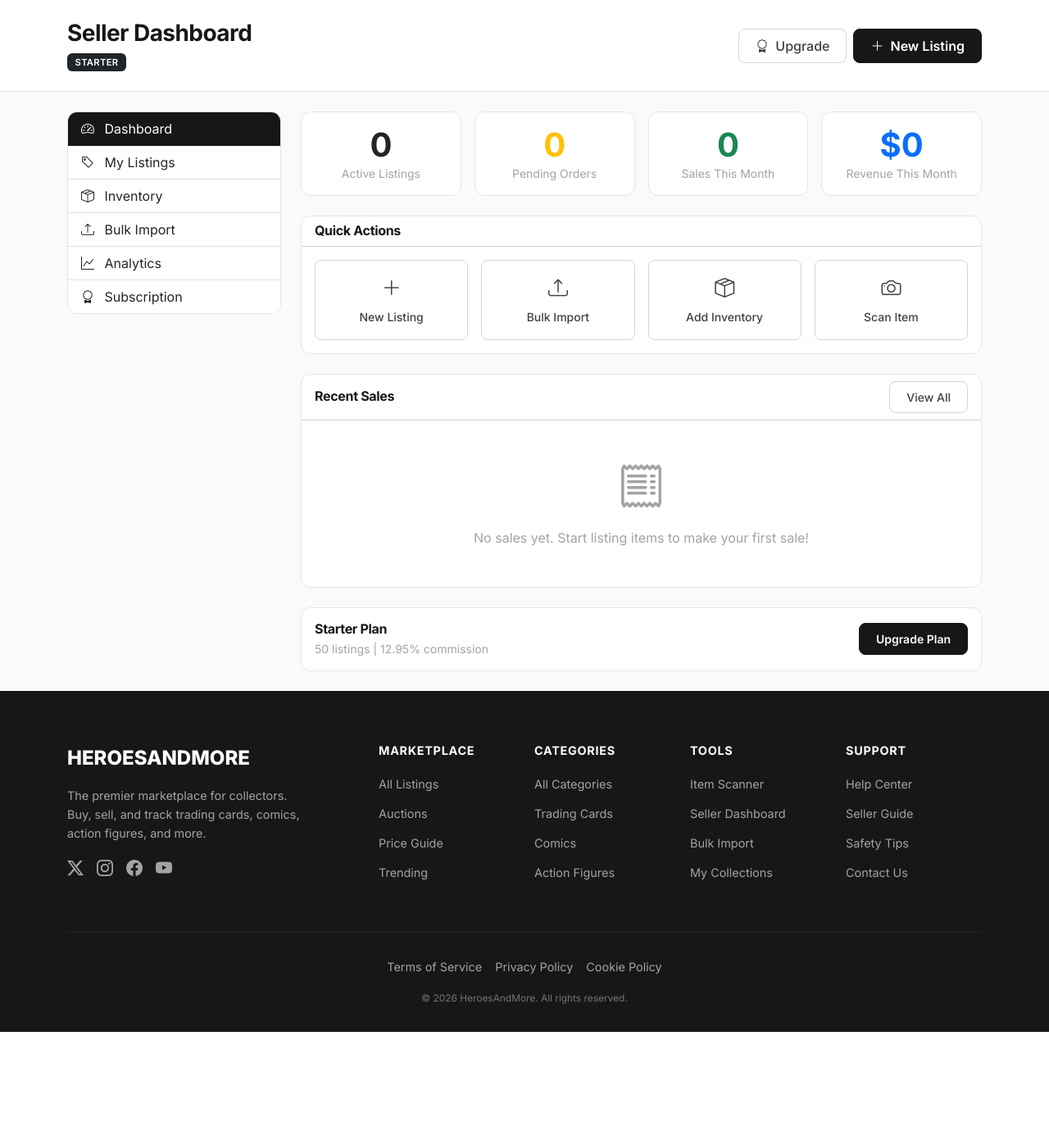
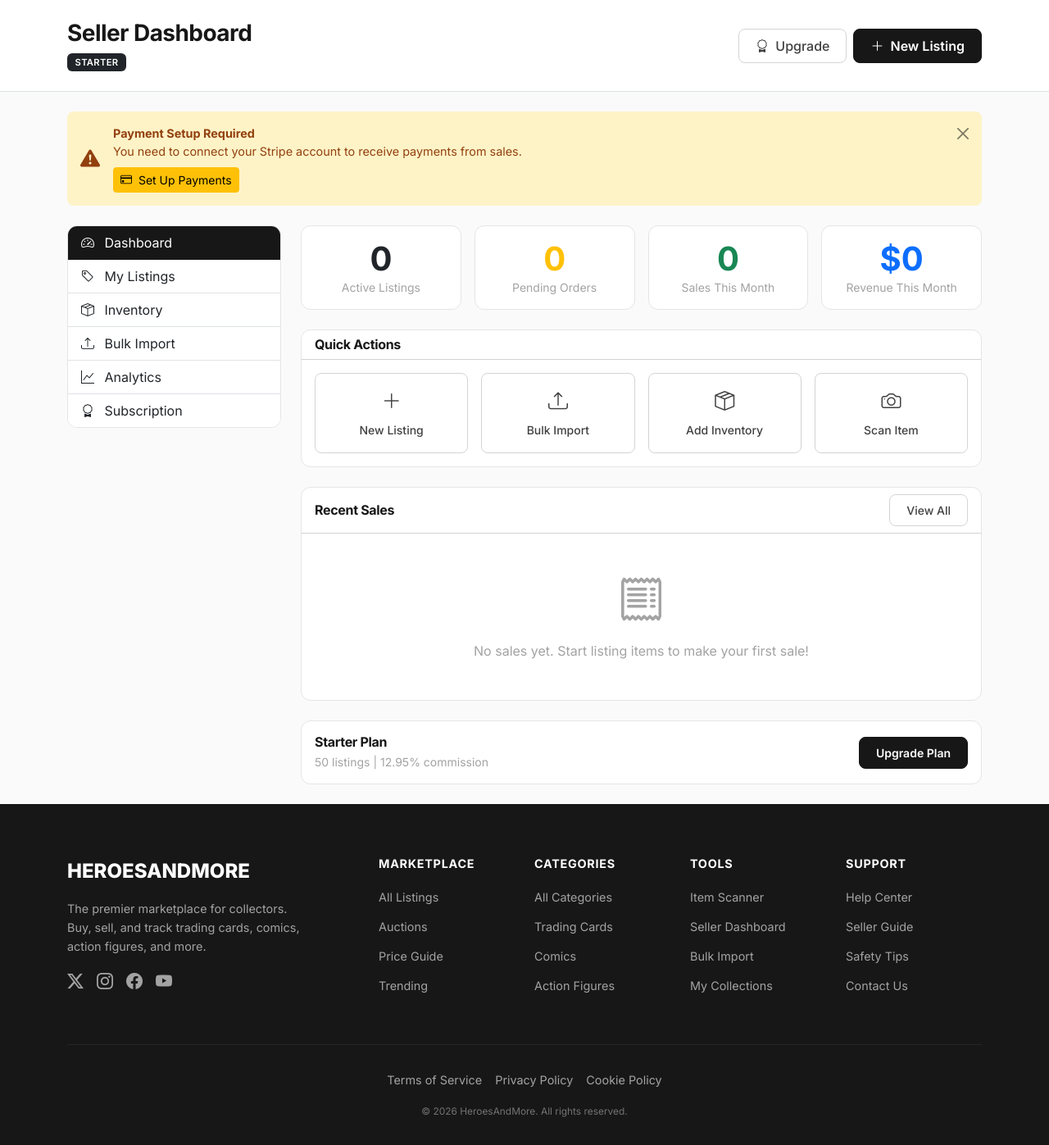
Before and after one commit to nadermx/heroesandmore, a Django app: page /seller/ in a window 1280 px wide. Shown: the part 85-1482 px from the top of the page at 82% size. Before the commit the page ends 1344 px from the top, so only its background shows below. Run offline with Django 5.2, Linux system fonts and the light colour scheme; the visitor is signed in with stand-in values (Sample User, id 1); data comes from the database, SQL or seed files in the repository; data that the repository does not hold is empty; parts of the project's set-up code (start-up, migrations or seed data) failed here and were passed over; some libraries are stand-ins or nearby versions.

Commit message:
Fix stripe_account_id NULL constraint and add payment setup alerts
- Use empty string instead of None for stripe_account_id (DB constraint)
- Add alert on seller dashboard when payment setup is needed

Co-Authored-By: Claude Opus 4.5 <noreply@anthropic.com>

```diff
--- a/marketplace/services/connect_service.py
+++ b/marketplace/services/connect_service.py
@@ -85,8 +85,8 @@ class ConnectService:
         except (stripe.error.InvalidRequestError, stripe.error.PermissionError) as e:
             # Account doesn't exist or not accessible (e.g., test account with live keys)
             logger.warning(f"Stripe account {profile.stripe_account_id} invalid/inaccessible: {e}. Clearing account ID.")
-            profile.stripe_account_id = None
-            profile.stripe_account_type = None
+            profile.stripe_account_id = ''
+            profile.stripe_account_type = ''
             profile.stripe_charges_enabled = False
             profile.stripe_payouts_enabled = False
             profile.stripe_account_complete = False
--- a/templates/seller_tools/dashboard.html
+++ b/templates/seller_tools/dashboard.html
@@ -29,6 +29,36 @@
 </div>
 
 <div class="container py-4">
+    {% if not request.user.profile.stripe_account_id %}
+    <div class="alert alert-warning alert-dismissible fade show mb-4" role="alert">
+        <div class="d-flex align-items-center">
+            <i class="bi bi-exclamation-triangle-fill fs-4 me-3"></i>
+            <div>
+                <strong>Payment Setup Required</strong>
+                <p class="mb-2">You need to connect your Stripe account to receive payments from sales.</p>
+                <a href="{% url 'marketplace:seller_setup' %}" class="btn btn-warning btn-sm">
+                    <i class="bi bi-credit-card me-1"></i> Set Up Payments
+                </a>
+            </div>
+        </div>
+        <button type="button" class="btn-close" data-bs-dismiss="alert" aria-label="Close"></button>
+    </div>
+    {% elif not request.user.profile.stripe_account_complete %}
+    <div class="alert alert-info alert-dismissible fade show mb-4" role="alert">
+        <div class="d-flex align-items-center">
+            <i class="bi bi-info-circle-fill fs-4 me-3"></i>
+            <div>
+                <strong>Complete Your Payment Setup</strong>
+                <p class="mb-2">Finish setting up your Stripe account to start receiving payments.</p>
+                <a href="{% url 'marketplace:seller_setup' %}" class="btn btn-info btn-sm">
+                    <i class="bi bi-arrow-right me-1"></i> Continue Setup
+                </a>
+            </div>
+        </div>
+        <button type="button" class="btn-close" data-bs-dismiss="alert" aria-label="Close"></button>
+    </div>
+    {% endif %}
+
     <div class="row">
         <!-- Sidebar -->
         <div class="col-lg-3 mb-4">
```
